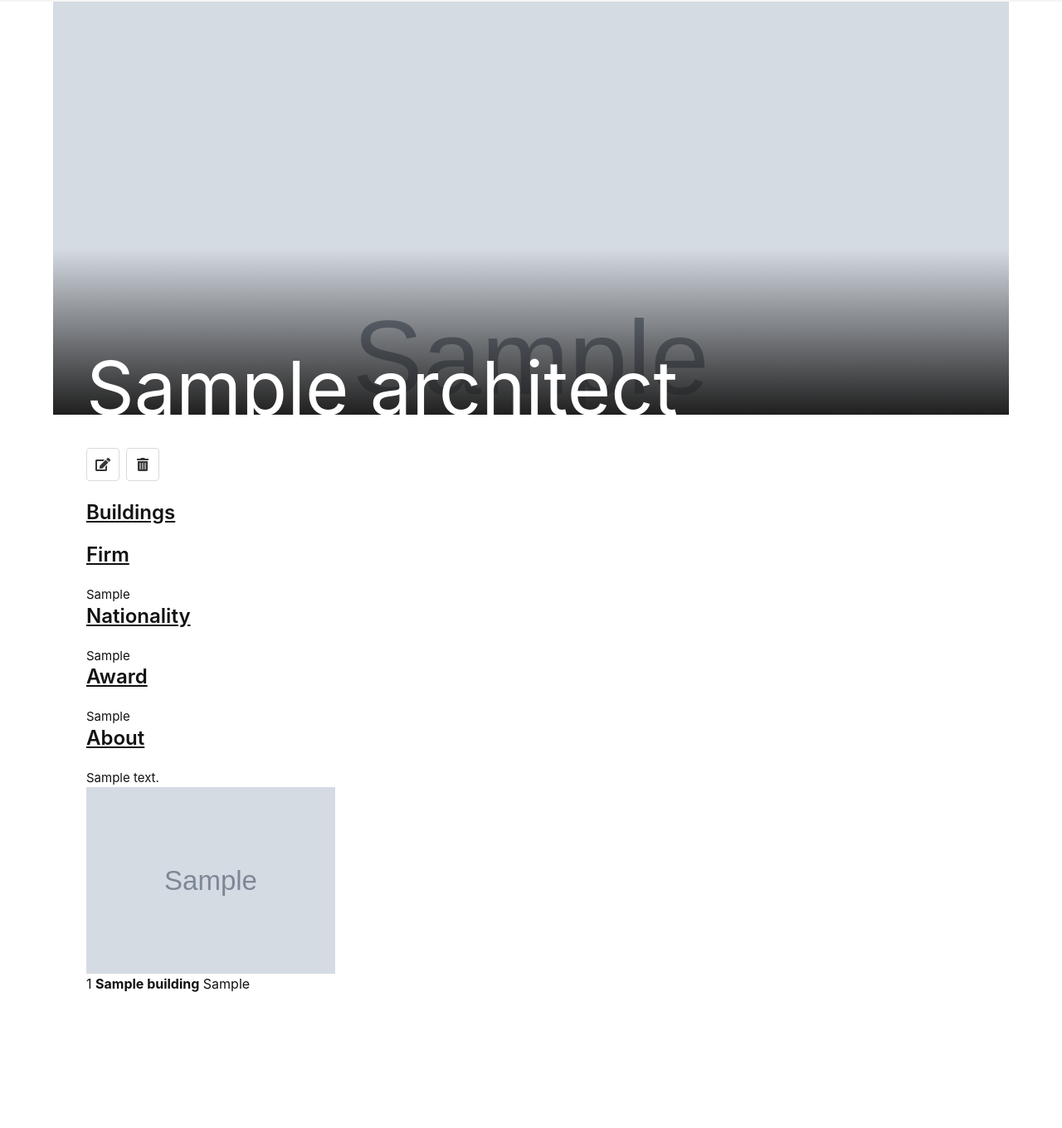
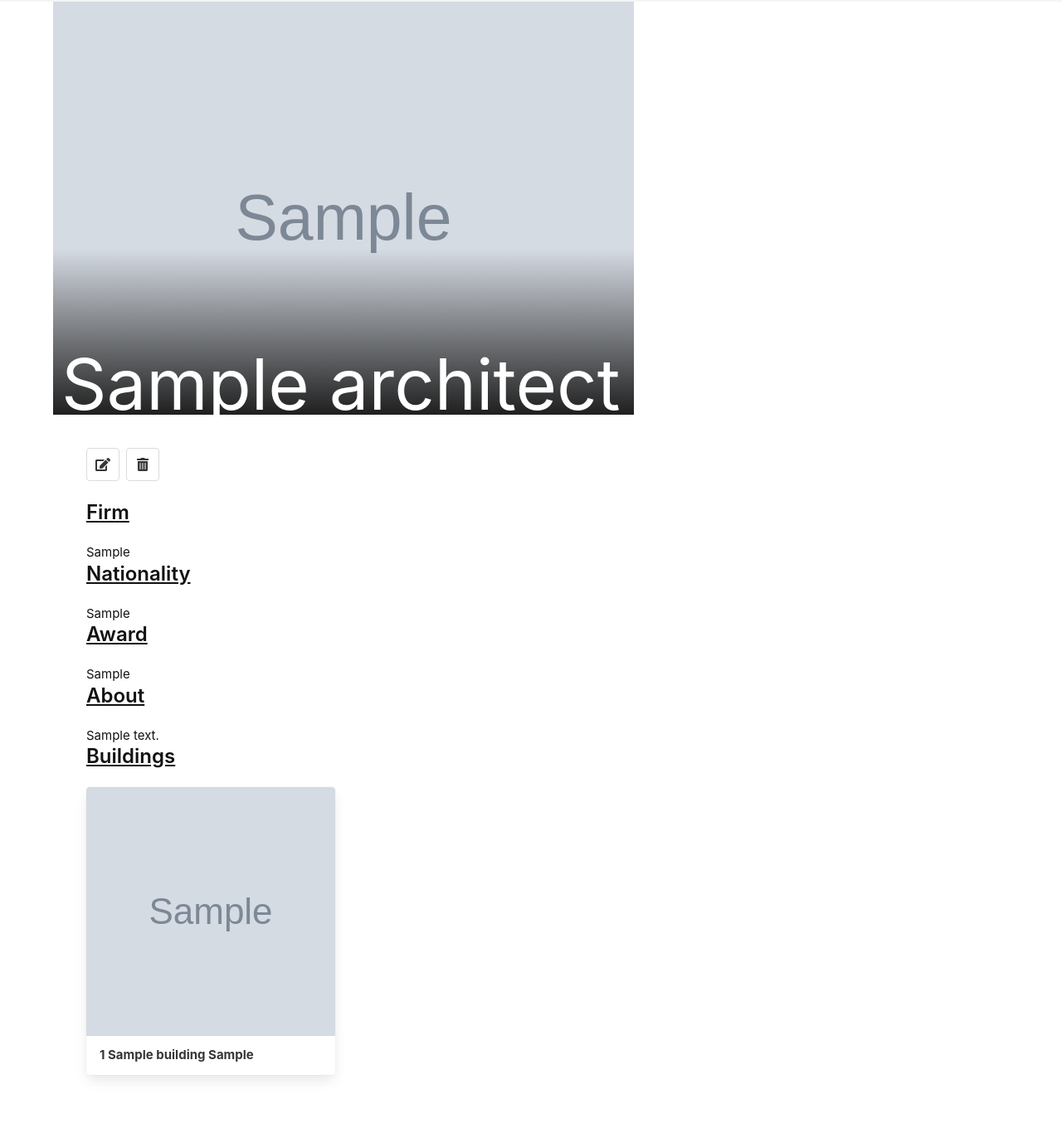
Before and after one commit to garriquesj/stArchitect_django, a Django app: page /architects/1/ in a window 1280 px wide. Shown: the part 52-1412 px from the top of the page at 83% size. Before the commit the page ends 1248 px from the top, so only its background shows below. Run offline with Django 4.2, Linux system fonts and the light colour scheme; tables that the repository leaves empty hold one stand-in row (values such as "Sample post"); grey boxes marked "Sample" are stand-in pictures.

Commit message:
buildings styled

```diff
--- a/main_app/static/styles/main.css
+++ b/main_app/static/styles/main.css
@@ -9,6 +9,12 @@ h2,
 h3 {
     color:  #121212;;
 }
+.hero {
+    width: 100%;
+    margin:0 auto;
+    object-fit:fill;
+    margin-left: -100px;
+}
 .container {
     padding: 40px;
     padding-right: 0;
@@ -19,8 +25,8 @@ h3 {
 }
 .title_name {
     color:  #ffffff;
-    /* text-decoration: underline ; */
-    font-size: 90px;
+    margin-left: -30px;
+    font-size: 85px;
 }
 
 .gallery {
@@ -46,7 +52,7 @@ p {
     position: absolute;
     left: 0;
     top: 0;
-    width: 100%;
+    width: 700px;
     height: 500px;
     background-color: #ffffff;
     overflow: hidden;
@@ -58,13 +64,13 @@ p {
     position: absolute;
     top: 0;
     left: 0;
-    width: 100%;
+    width: 700px;
     height: 500px;
     z-index: 5;
 }
 
 img {
-    width: 100%;
+    width: 700px;
     height: 500px;
     object-fit: cover;
     object-position: top;
@@ -79,10 +85,15 @@ img {
     margin-top: 500px;
 }
 .detail__buildings {
+    margin-top: 10px;
     width: 100%;
     display: flex;
     flex-direction: row;
     gap: 30px;
+}
+.detail__about {
+    width:50%;
+    /* border: solid 1px #1f1f1f; */
 }
 
 .building {
@@ -91,7 +102,6 @@ img {
     display: grid;
     /* grid-template-columns: 0.1fr 3fr 1fr; */
     border-radius: 5px;
-
 }
 
 .building:hover {
@@ -111,3 +121,6 @@ img {
     gap: 30px;
 
 }
+.profile { flex-direction: row;
+
+}
--- a/main_app/templates/architect_detail.html
+++ b/main_app/templates/architect_detail.html
@@ -1,8 +1,10 @@
 {% extends 'base.html' %}
 {% block content %}
-<div class="detail__img">
-    <img src="{{architect.image}}" alt="{{architect.name}}" />
-</div>
+    <div class="profile">
+        <div class="detail__img">
+            <img src="{{architect.image}}" alt="{{architect.name}}" />
+        </div>
+    </div>
 <div class="detail__name">
     <h1 class="title_name">{{architect.name}}</h1>
 </div>
@@ -18,33 +20,40 @@
                 <i class="fas fa-trash-alt"></i>
             </span>
         </a>
+
     </div>
-    <h3 class="title is-4">Buildings</h3>
+
     <div class="detail__about">
         <h4 class="title is-4">Firm</h4>
         <p>{{architect.firm}}</p>
-    </div>
-    <div class="detail__about">
+
         <h4 class="title is-4">Nationality</h4>
         <p>{{architect.nationality}}</p>
-    </div>
-    <div class="detail__about">
+
         <h4 class="title is-4">Award</h4>
         <p>{{architect.award}}</p>
-    </div>
-    <div class="detail__about">
+
         <h4 class="title is-4">About</h4>
         <p>{{architect.bio}}</p>
     </div>
+    <h3 class="title is-4">Buildings</h3>
     <div class="detail__buildings mb-5">
-
         {% for building in architect.buildings.all %}
 
+        <div class="card">
+            <div class="card-image is-300x300">
+                <figure class="image is-square">
+                    <img src="{{building.image}}" alt="{{building.name}}" />
+                </figure>
+            </div>
+            <div class="card-header-title">
+                <p ><span>{{forloop.counter}}
+                <b>{{building.name}}</b>
+                {{building.location}}</span></p>
+            </div>
+            </div>
             <div class="image is-300x300">
-            <img class="building_image " src="{{building.image}}" alt="{{building.name}}">
-            <span>{{forloop.counter}}
-                <b>{{building.name}}</b>
-                {{building.location}}</span>
+
         </div>
             {% empty %}
         <article class="message is-black">
@@ -57,7 +66,6 @@
         {% endfor %}
     </div>
 
-
 </div>
 
 {% endblock %}
--- a/main_app/templates/base.html
+++ b/main_app/templates/base.html
@@ -14,7 +14,7 @@
     <body>
         <nav class="navbar is-transparent has-shadow " role="navigation" aria-label="main navigation">
             <div class="navbar-brand">
-                <a class="navbar-item" href="/">[star]chitect</a>
+                <a class="navbar-item" href="/architects">[star]chitect</a>
                 <a role="button" class="navbar-burger" aria-label="menu" aria-expanded="false">
                     <span aria-hidden="true"></span>
                     <span aria-hidden="true"></span>
```
Also changed, not shown: main_app/templates/home.html (+7 -1 lines).
